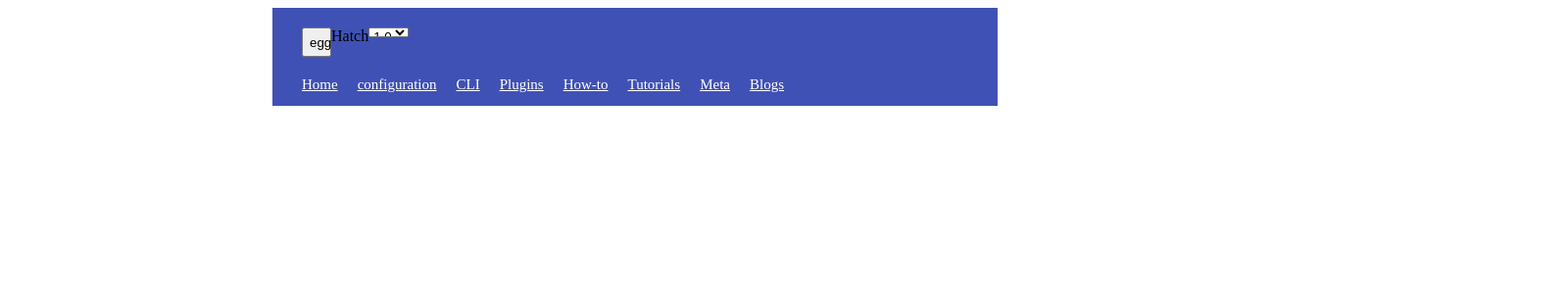
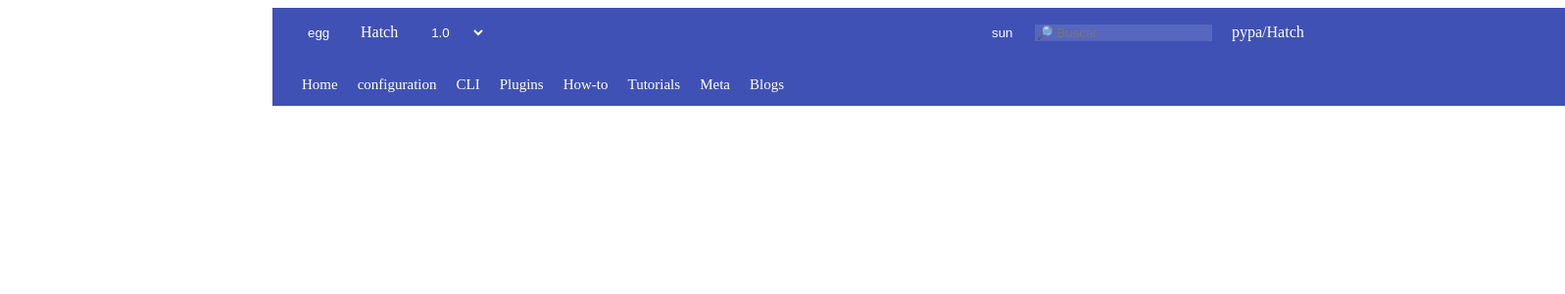
Before and after one commit to Larry-Larios01/hatch_larry, a Vue app in the folder hatch_larry/: page / in a window 1280 px wide. Shown: the top 300 px of the page at 98% size, 1597 px wide, since content can reach past the window. Built offline with nearby package versions, Linux system fonts and the light colour scheme; the HTML template or start-up script is replaced by a standard one.

Commit message:
header almost finished

```diff
--- a/hatch_larry/src/components/HelloWorld.vue
+++ b/hatch_larry/src/components/HelloWorld.vue
@@ -17,13 +17,23 @@ export default defineComponent({
 
     <div class="header">
 
-      <div class="egg_container">
+      <div class="nav_bar">
         <button class="egg">egg</button>
-        Hatch
+        <p Class="HatchWord">Hatch</p>
         <select name="version" id="selversion">
             <option value="opt1">1.0</option>
             <option value="opt1">1.1</option>
         </select>
+
+      </div>
+
+
+      <div class="nav_bar_header_2">
+        <button class="sun_btn">sun</button>
+        <input type="text" class="search-input" placeholder="🔎 Buscar">
+        <a href="#">pypa/Hatch</a>
+
+
 
       </div>
 
@@ -77,6 +87,7 @@ export default defineComponent({
   grid-column-start: 2;
   background-color: #4051B5;
   grid-template-rows: 1fr 1fr;
+  grid-template-columns: 698px 621px;
 
 
 }
@@ -88,29 +99,87 @@ justify-content: flex-start;
 font-size: 15px;
 margin: 20px;
 grid-row-start: 2;
+
 }
 
 
 .links a{
+  text-decoration: none;
   margin: 0 10px;
   color: white;
 }
 
-.egg_container{
+.nav_bar{
   display: flex;
+  align-items: center;
+  gap: 10px;
   grid-row-start: 1;
+  color: white;
+  margin: 20px;
+  height: 10px;
+}
+
+
+.egg{
+  display: inline-block;
+  margin: 10px;
+  height: 30px;
+  width: 30px;
+  margin-left: 10px;
+  background-color: #4051B5;
+  border: #4051B5;
+  color: white;
+}
+
+#selversion{
+display: inline-block;
+margin:10px;
+height: 30px;
+width: 60px;
+background-color: #4051B5;
+border: #4051B5;
+color: white;
+}
+.HatchWord{
+  display: inline-block;
+  margin: 10px;
+
+}
+
+.nav_bar_header_2{
+  display: flex;
+  align-items: center;
+  gap: 10px;
+  grid-row-start: 1;
+  grid-column-start: 2;
+  color: white;
   margin: 20px;
   height: 10px;
 
 }
+.nav_bar_header_2 a{
+  text-decoration: none;
+  margin: 0 10px;
+  color: white;
+}
 
-.egg{
+.sun_btn{
+  display: inline-block;
+  margin: 10px;
   height: 30px;
   width: 30px;
   margin-left: 10px;
+  background-color: #4051B5;
+  border: #4051B5;
+  color: white;
+}
+
+.search-input{
+  background-color: #5766BE;
+  color: white;
+  border: 0;
 }
 
 
 
-
 </style>
```
